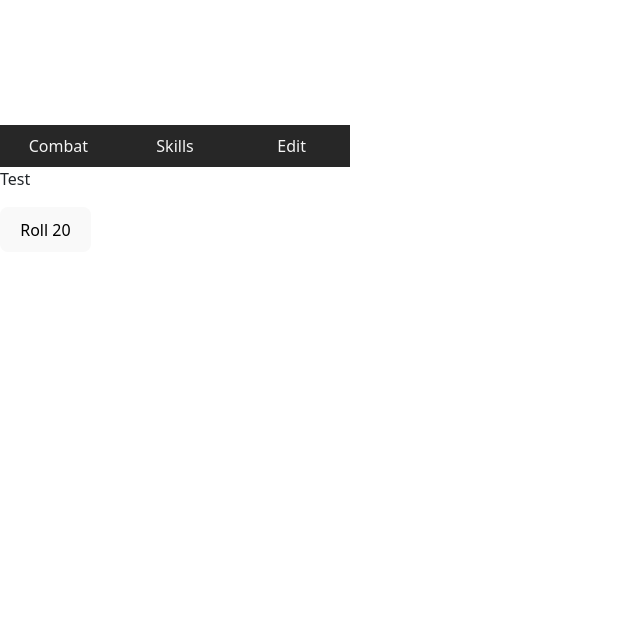
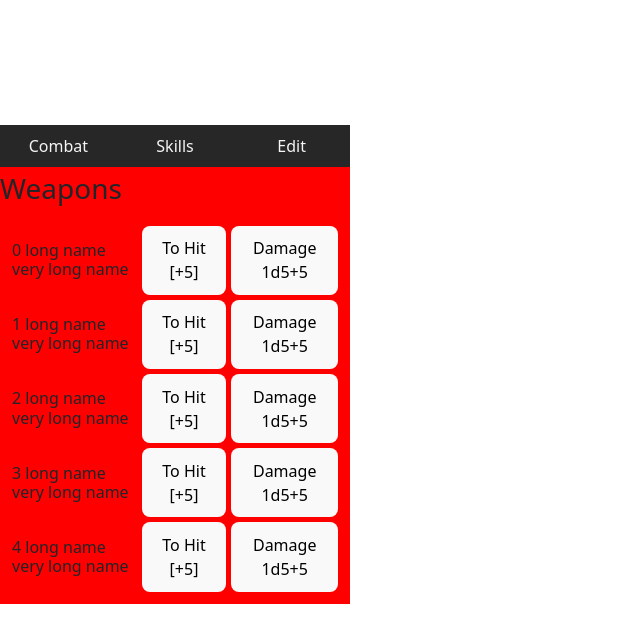
Before and after one commit to JonPeterP/dnd-extension, a React (Vite) app: page / in a window 1280 px wide. Shown: the top 642 px of the page, without its empty margins (0-640 px from the left). Built offline with nearby package versions, Linux system fonts and the light colour scheme.

Commit message:
Add create combat button function

```diff
--- a/src/App.css
+++ b/src/App.css
@@ -30,3 +30,39 @@
   background-color: rgb(56, 56, 56);
   color: whitesmoke;
 }
+
+.divCombat{
+  background-color: red;
+  padding-top: 5px;
+}
+
+.divWeaponBtns{
+  background-color: red;
+  display: flex;
+  flex-wrap: wrap;
+  padding: 12px;
+  gap: 5px;
+}
+
+.divLblBtnCombat{
+  display: flex;
+  flex: 1 0 100%;
+  gap: 5px;
+
+  align-items: center;
+
+}
+
+.btnCombat
+{
+  /*min-width: 75px;*/
+  margin: 0;
+  font-weight: 500;
+  font-size: 1rem;
+}
+
+.lblCombat{
+  /*min-width: 50px;*/
+  margin: 0;
+  font-size: 1rem;
+}
--- a/src/App.jsx
+++ b/src/App.jsx
@@ -20,6 +20,8 @@ import 'bootstrap/dist/css/bootstrap.min.css';
 import './App.css'
 
 function App() {
+
+
 
   return (
     <div className="App">
--- a/src/Pages/Combat.jsx
+++ b/src/Pages/Combat.jsx
@@ -1,19 +1,43 @@
 import { Button } from "bootstrap";
 import React from "react";
-import {Roll} from '../App';
+import { Roll } from '../App';
 
-function Combat(){
-    return(
-    <div>
-        <p>Test</p>
-        <button onClick={() =>{
-            Roll("passing text");
+function Combat() {
 
-        }}>Roll 20</button>
-    </div>
+
+    let btns = [];
+    for (let i = 0; i < 5; i++) {
+        btns.push(<BtnCombat key={i} btnname={i + " long name very long name"} clickMessage={"pressed " + i.toString()} />)
+    }
+    return (
+        <div className="divCombat">
+        <h3>Weapons</h3>
+            <div className="divWeaponBtns">
+                {btns}
+            </div>
+        </div>
+
     )
 }
 
 
+function BtnCombat({ key, btnname, clickMessage }) {
+    return (
+        <div class = "divLblBtnCombat">
+        <h4 class="lblCombat">{btnname}</h4>
+        <button id={key} className="btnCombat" onClick={() => {
+            Roll(clickMessage);
+        }}>
+            {"To Hit " + "[+5]"}
+        </button>
+        <button id={key} className="btnCombat" onClick={() => {
+            Roll(clickMessage);
+        }}>
+            {"Damage " + "1d5+5"}
+        </button>
+        </div>
+
+    )
+}
 
 export default Combat;
```
